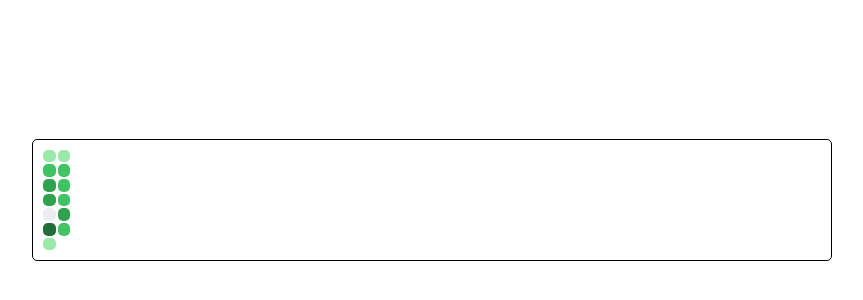
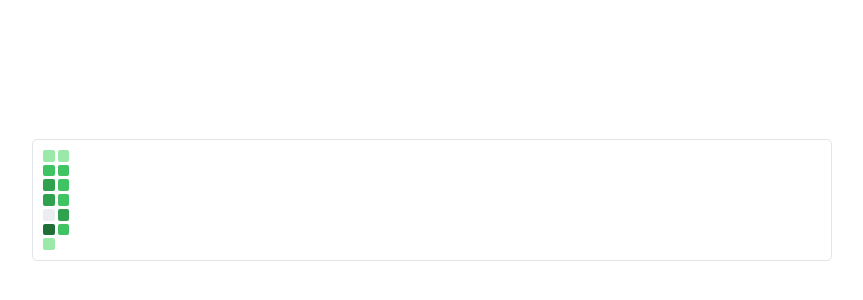
Before and after one commit to guitassinari/github-contribution-board-react, a React (Create React App) app: page / in a window 1280 px wide. Shown: the part 200-500 px from the top of the page, without its empty margins (208-1071 px from the left). Built offline with nearby package versions, Linux system fonts and the light colour scheme.

Commit message:
Small CSS adjusts

```diff
--- a/src/App.css
+++ /dev/null
@@ -1,5 +0,0 @@
-.App {
-  display: flex;
-  width: 800px;
-  margin: auto;
-}
--- a/src/App.js
+++ b/src/App.js
@@ -1,5 +1,4 @@
 import React from 'react';
-import './App.css';
 import ContributionBoard from './components/ContributionBoard/ContributionBoard';
 import styled from 'styled-components'
 
--- a/src/components/ContributionBoard/ContributionBoard.js
+++ b/src/components/ContributionBoard/ContributionBoard.js
@@ -10,9 +10,9 @@ const NUMBER_OF_WEEK_DAYS = 7
 const ContributionsContainer = styled.div`
   display: grid;
   grid-template-columns: repeat(${WEEKS_PER_YEAR}, 1fr);
-  grid-gap: 2px;
+  grid-gap: 3px;
   padding: 10px;
-  border: solid 1px black;
+  border: 1px solid #e1e4e8;
   border-radius: 5px;
 `
 
--- a/src/components/Square/Square.js
+++ b/src/components/Square/Square.js
@@ -5,7 +5,8 @@ const Square = styled.div`
   width: 100%;
 
   &:after {
-    border-radius: 5px;
+    border-radius: 2px;
+    outline-offset: -1px;
     content: "";
     display: block;
     background-color: ${props => props.backgroundColor};
--- a/src/components/WeeklyContribution/WeeklyContribution.js
+++ b/src/components/WeeklyContribution/WeeklyContribution.js
@@ -5,7 +5,7 @@ import styled from 'styled-components'
 
 const ContributionsContainer = styled.div`
   display: grid;
-  grid-gap: 2px;
+  grid-gap: 3px;
   align-content: start;
 `
 
```
